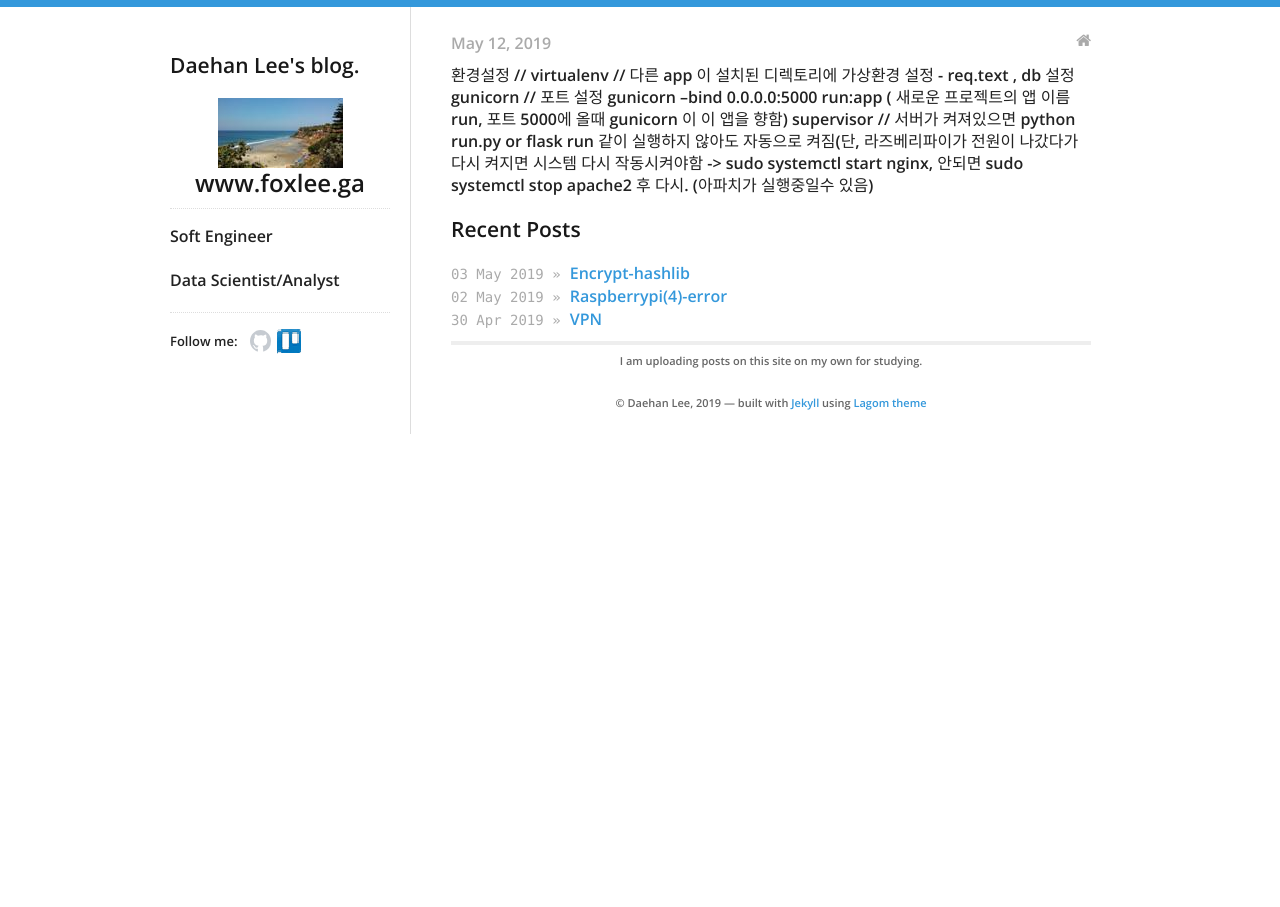
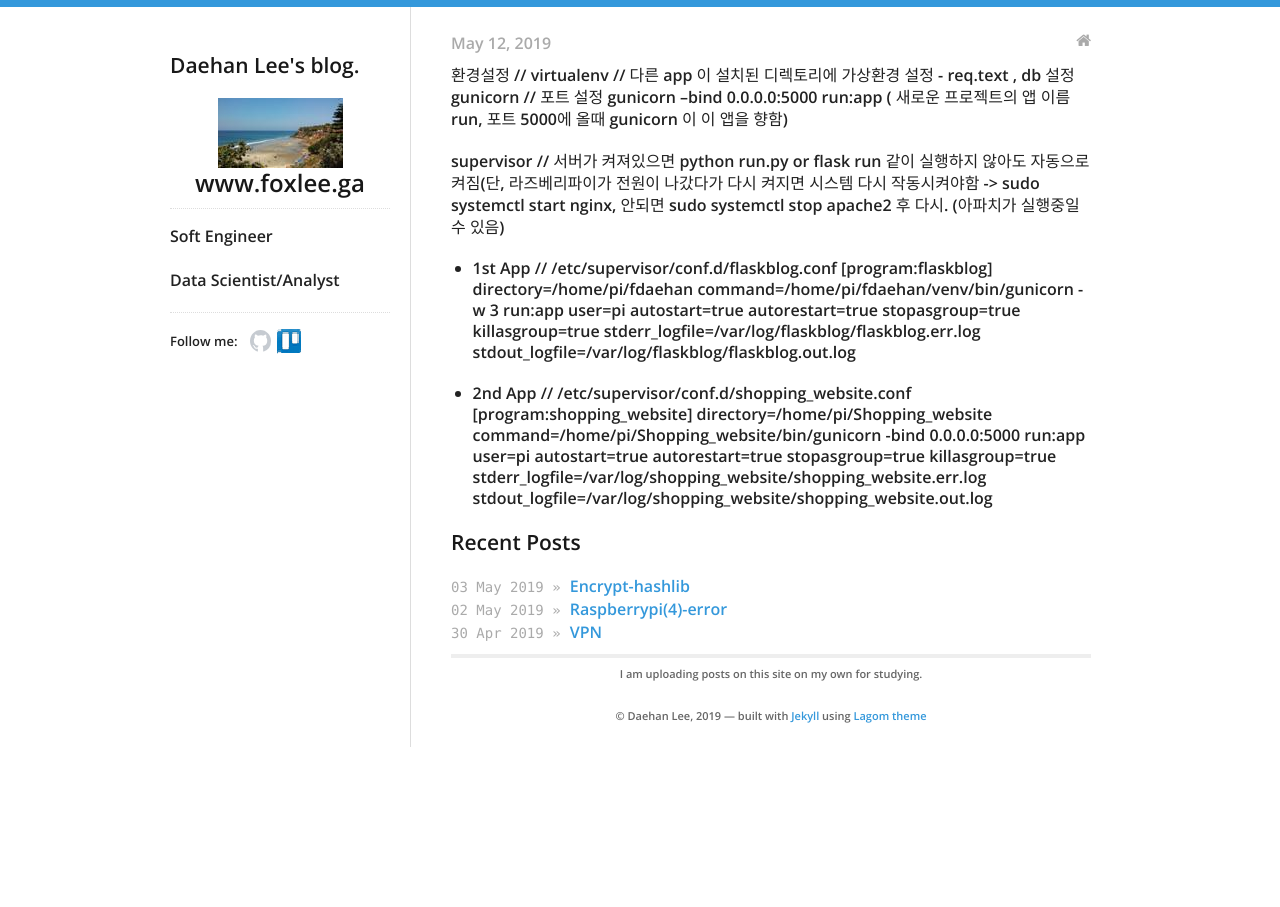
Before and after one commit to daehan0226/Study, a Jekyll site: the page built from _posts/2019-05-12-Subdomain.md, in a window 1280 px wide. Built offline with Jekyll 4.4.1, drawn with Linux system fonts in a browser that asks for light colours.

Commit message:
Update 2019-05-12-Subdomain.md

```diff
--- a/_posts/2019-05-12-Subdomain.md
+++ b/_posts/2019-05-12-Subdomain.md
@@ -7,4 +7,32 @@ categories:
 환경설정 //
 virtualenv   // 다른 app 이 설치된 디렉토리에 가상환경 설정 - req.text , db 설정
 gunicorn     // 포트 설정 gunicorn --bind 0.0.0.0:5000 run:app   ( 새로운 프로젝트의 앱 이름 run, 포트 5000에 올때 gunicorn 이 이 앱을 향함)
+
 supervisor   // 서버가 켜져있으면 python run.py or flask run 같이 실행하지 않아도 자동으로 켜짐(단, 라즈베리파이가 전원이 나갔다가 다시 켜지면 시스템 다시 작동시켜야함 -> sudo systemctl start nginx, 안되면 sudo systemctl stop apache2 후 다시. (아파치가 실행중일수 있음)
+
+* 1st App
+// /etc/supervisor/conf.d/flaskblog.conf
+[program:flaskblog]
+directory=/home/pi/fdaehan
+command=/home/pi/fdaehan/venv/bin/gunicorn -w 3 run:app
+user=pi
+autostart=true
+autorestart=true
+stopasgroup=true
+killasgroup=true
+stderr_logfile=/var/log/flaskblog/flaskblog.err.log
+stdout_logfile=/var/log/flaskblog/flaskblog.out.log
+
+
+* 2nd App
+// /etc/supervisor/conf.d/shopping_website.conf
+[program:shopping_website]
+directory=/home/pi/Shopping_website
+command=/home/pi/Shopping_website/bin/gunicorn -bind 0.0.0.0:5000 run:app
+user=pi
+autostart=true
+autorestart=true
+stopasgroup=true
+killasgroup=true
+stderr_logfile=/var/log/shopping_website/shopping_website.err.log
+stdout_logfile=/var/log/shopping_website/shopping_website.out.log
```
